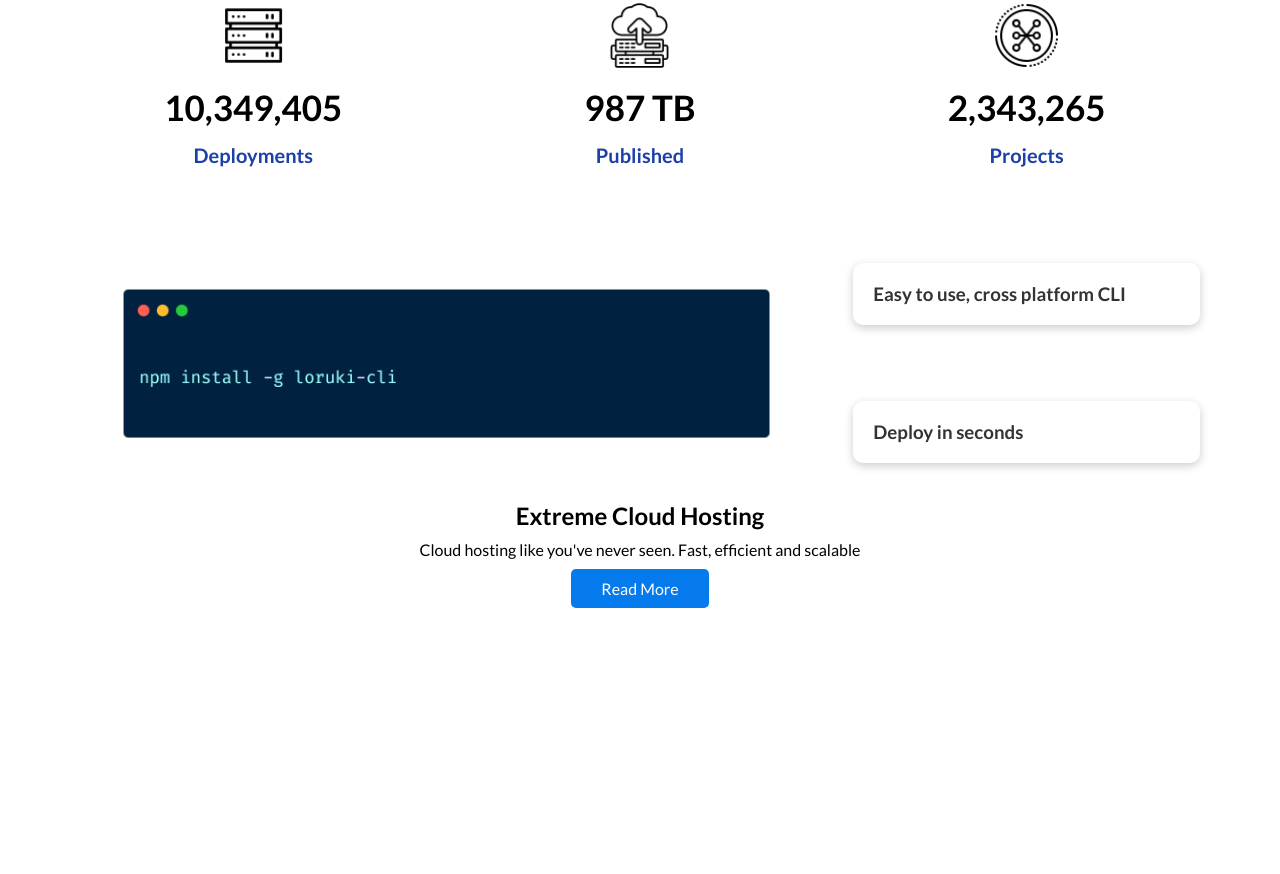
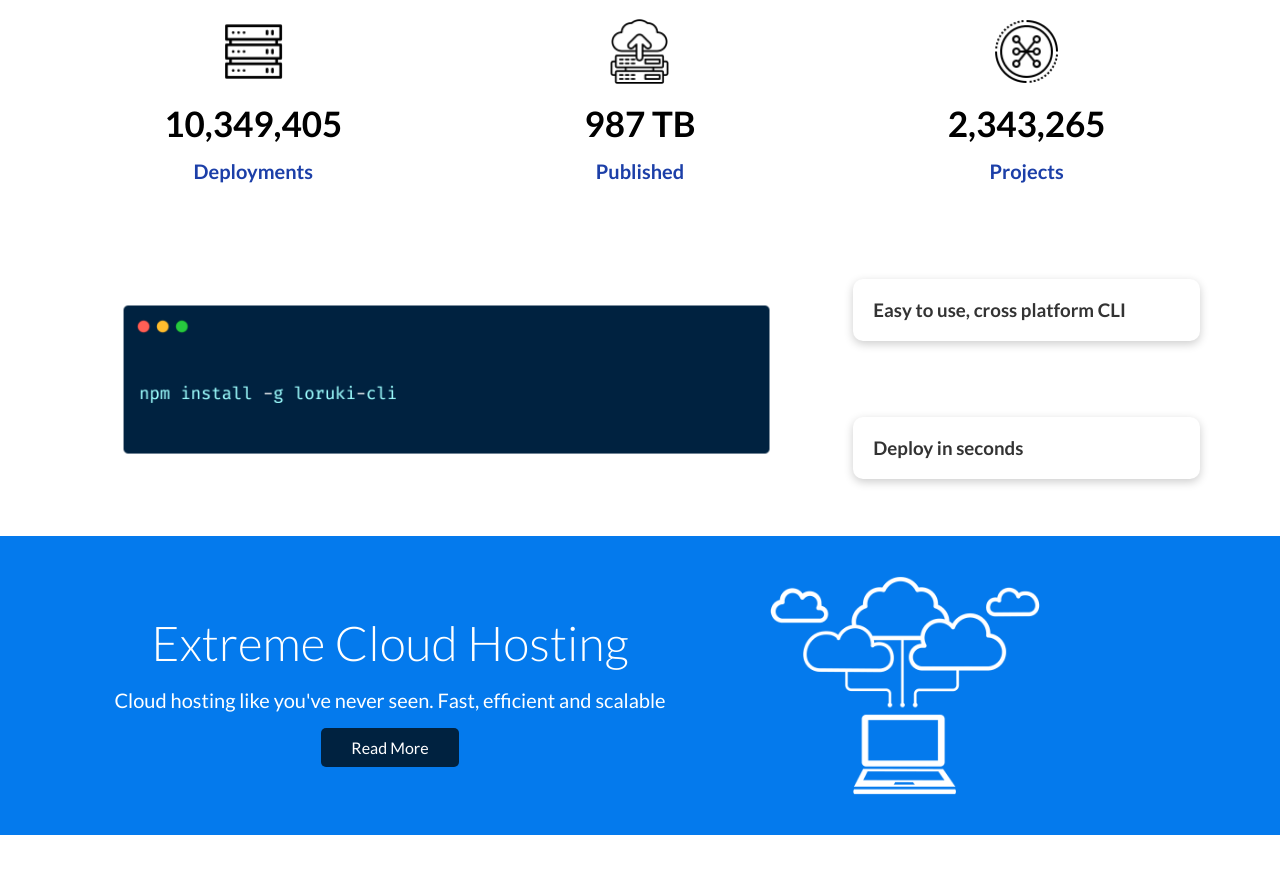
Before and after one commit to BF-FrontEnd-class-2024/Loruki-Rebuild, a website: page index.html in a window 1280 px wide. Shown: the part 674-1548 px from the top of the page. Drawn offline with Linux system fonts and the light colour scheme.

Commit message:
add-cloudbg-css

```diff
--- a/index.html
+++ b/index.html
@@ -104,8 +104,8 @@
           </p>
           <a href="#" class="btn btn-dark">Read More</a>
         </div>
+        <img src="styles/img/cloud-bg.png" alt="test" />
       </div>
-      <img src="styles/img/cloud-bg.png" alt="test" />
     </div>
   </body>
 </html>
--- a/styles/index.css
+++ b/styles/index.css
@@ -270,3 +270,54 @@ img {
 .grid-3 img {
   width: 65px;
 }
+
+.py-2 {
+  padding: 1.5rem 0;
+}
+
+.my-2 {
+  margin: 1.5rem 0;
+}
+
+.bg-primary {
+  background-color: var(--primary-color);
+  color: #fff;
+}
+
+.cloud .grid {
+  grid-template-columns: 4fr 3fr;
+}
+
+.text-center {
+  text-align: center;
+}
+
+.lg {
+  font-size: 3rem;
+}
+
+.bg-primary .text-center h2 {
+  font-weight: 300;
+  line-height: 1.2;
+  margin: 10px 0;
+}
+
+.my-1 {
+  margin: 1rem 0;
+}
+
+.lead {
+  font-size: 20px;
+}
+
+.bg-primary a {
+  color: #fff;
+}
+
+.btn-dark {
+  background-color: var(--dark-color);
+}
+
+.bg-primary img {
+  width: 350px;
+}
```
